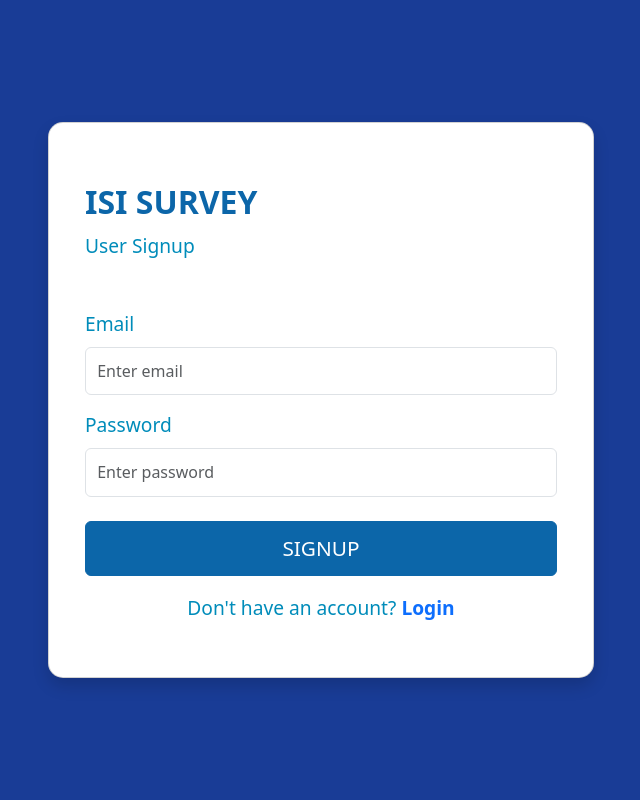
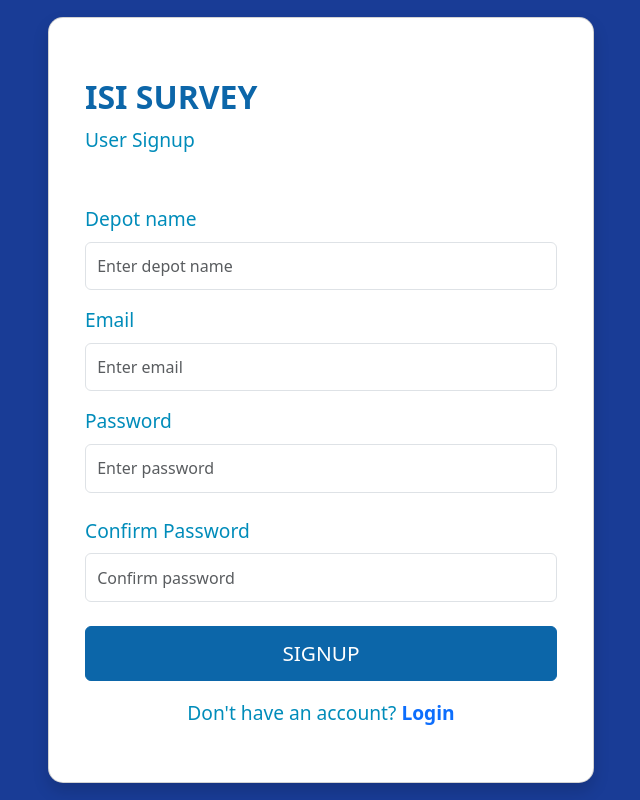
Before and after one commit to Punvireakroth/Survey, a React (Create React App) app in the folder client/: page /signup in a window 1280 px wide. Shown: the whole page, without its empty margins (319-959 px from the left). Built offline with nearby package versions, Linux system fonts and the light colour scheme; a web font is replaced by a local one.

Commit message:
Added state and more input field

```diff
--- a/client/src/pages/Signup.jsx
+++ b/client/src/pages/Signup.jsx
@@ -5,6 +5,8 @@ import { Col, Button, Row, Container, Card, Form } from "react-bootstrap";
 const Signup = () => {
   const [email, setEmail] = useState("");
   const [password, setPassword] = useState("");
+  const [name, setName] = useState("");
+  const [confirmPassword, setConfirmPassword] = useState("");
   const { signup, error, isLoading } = useSignup();
 
   const handleSubmit = async (e) => {
@@ -39,6 +41,18 @@ const Signup = () => {
                   <div className="mb-3">
                     <Form onSubmit={handleSubmit}>
                       <Form.Group className="mb-3" controlId="formBasicEmail">
+                        <Form.Label className="text-center">
+                          Depot name
+                        </Form.Label>
+                        <Form.Control
+                          type="text"
+                          placeholder="Enter depot name"
+                          style={{ padding: 0.7 + "rem", color: "#008cba" }}
+                          onChange={(e) => setName(e.target.value)}
+                          value={name}
+                        />
+                      </Form.Group>
+                      <Form.Group className="mb-3" controlId="formBasicEmail">
                         <Form.Label className="text-center">Email</Form.Label>
                         <Form.Control
                           type="email"
@@ -62,6 +76,22 @@ const Signup = () => {
                           style={{ padding: 0.7 + "rem", color: "#008cba" }}
                           onChange={(e) => setPassword(e.target.value)}
                           value={password}
+                        />
+                      </Form.Group>
+
+                      <Form.Group
+                        className="mb-4"
+                        controlId="formBasicPassword"
+                      >
+                        <Form.Label className="text-center">
+                          Confirm Password
+                        </Form.Label>
+                        <Form.Control
+                          type="password"
+                          placeholder="Confirm password"
+                          style={{ padding: 0.7 + "rem", color: "#008cba" }}
+                          onChange={(e) => setConfirmPassword(e.target.value)}
+                          value={confirmPassword}
                         />
                       </Form.Group>
 
```
